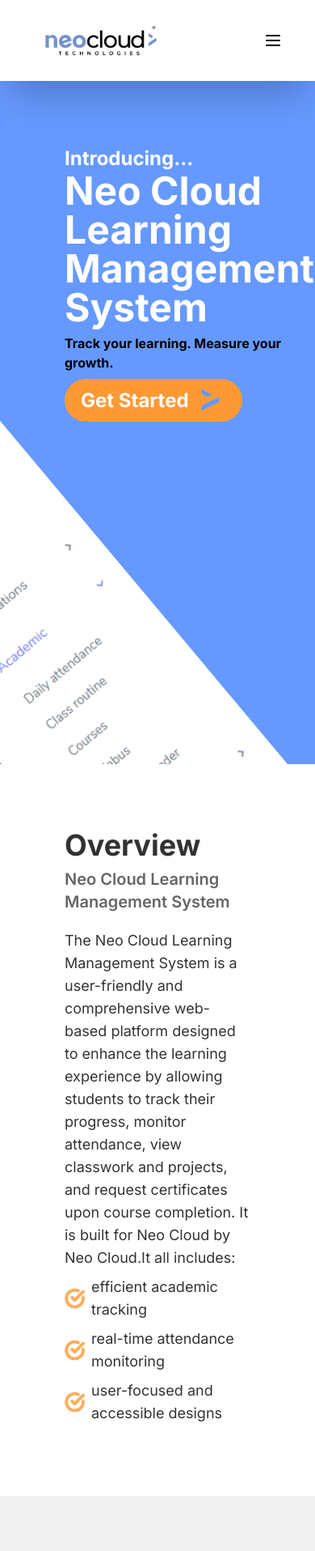
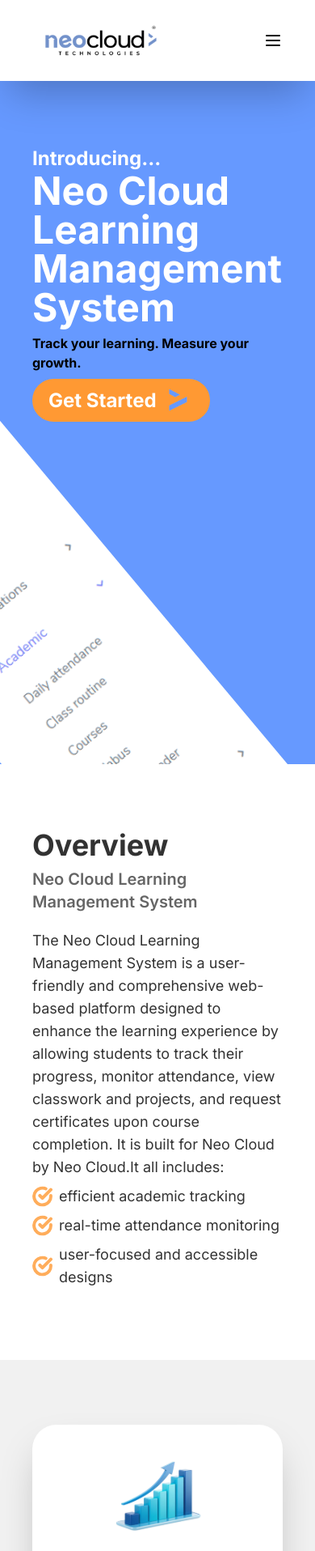
Before and after one commit to Olumightty/nct-learning-management-system-product-website, a Next.js app: page / in a window 390 px wide. Shown: the top 1916 px of the page at 81% size. Built offline with nearby package versions, Linux system fonts and the light colour scheme.

Commit message:
minor fixes

```diff
--- a/src/components/Hero/Hero.tsx
+++ b/src/components/Hero/Hero.tsx
@@ -8,7 +8,7 @@
   return (
     <>
     <Animation/>
-    <section id='hero' className='bg-(--neo-blue) custom-background px-20 flex items-start sm:items-center justify-between h-[100vh]'>
+    <section id='hero' className='bg-(--neo-blue) custom-background px-10 sm:px-20 flex items-start sm:items-center justify-between h-[100vh]'>
         <article className='w-fit header mt-20 sm:mt-0'>
             <header>
                 <p className='text-(--white) text-2xl font-bold intro'>Introducing...</p>
--- a/src/components/Overview/Overview.tsx
+++ b/src/components/Overview/Overview.tsx
@@ -6,7 +6,7 @@
   return (
     <>
     <Animation/>
-    <section id='overview' className='bg-(--white) px-20 py-20 flex flex-col md:flex-row gap-5 items-center justify-between' >
+    <section id='overview' className='bg-(--white) px-10 sm:px-20 py-20 flex flex-col md:flex-row gap-5 items-center justify-between' >
         <header className='self-start header'>
             <h2 className='text-4xl md:text-5xl text-(--black) opacity-80 font-bold'>Overview</h2>
             <p className='text-xl md:text-2xl text-(--black) opacity-60 font-semibold mt-2'>Neo Cloud Learning Management System</p>
```
